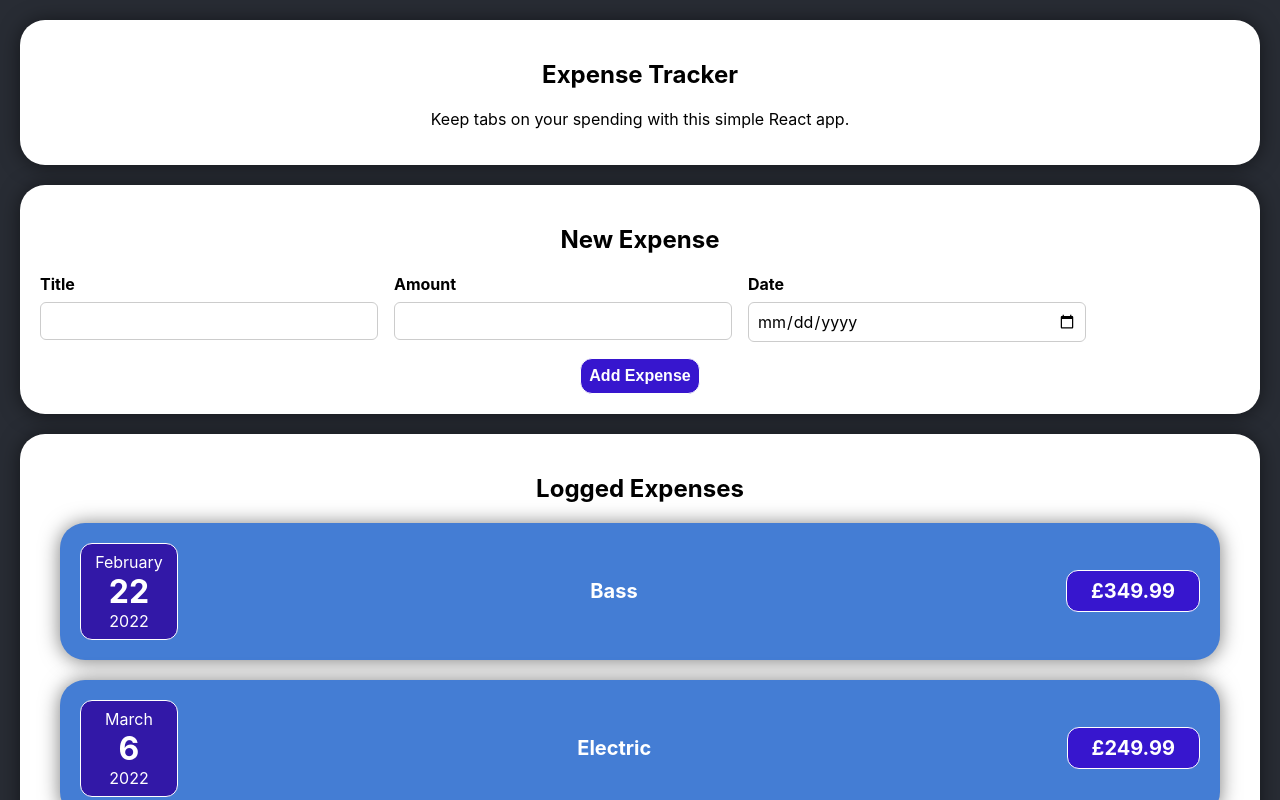
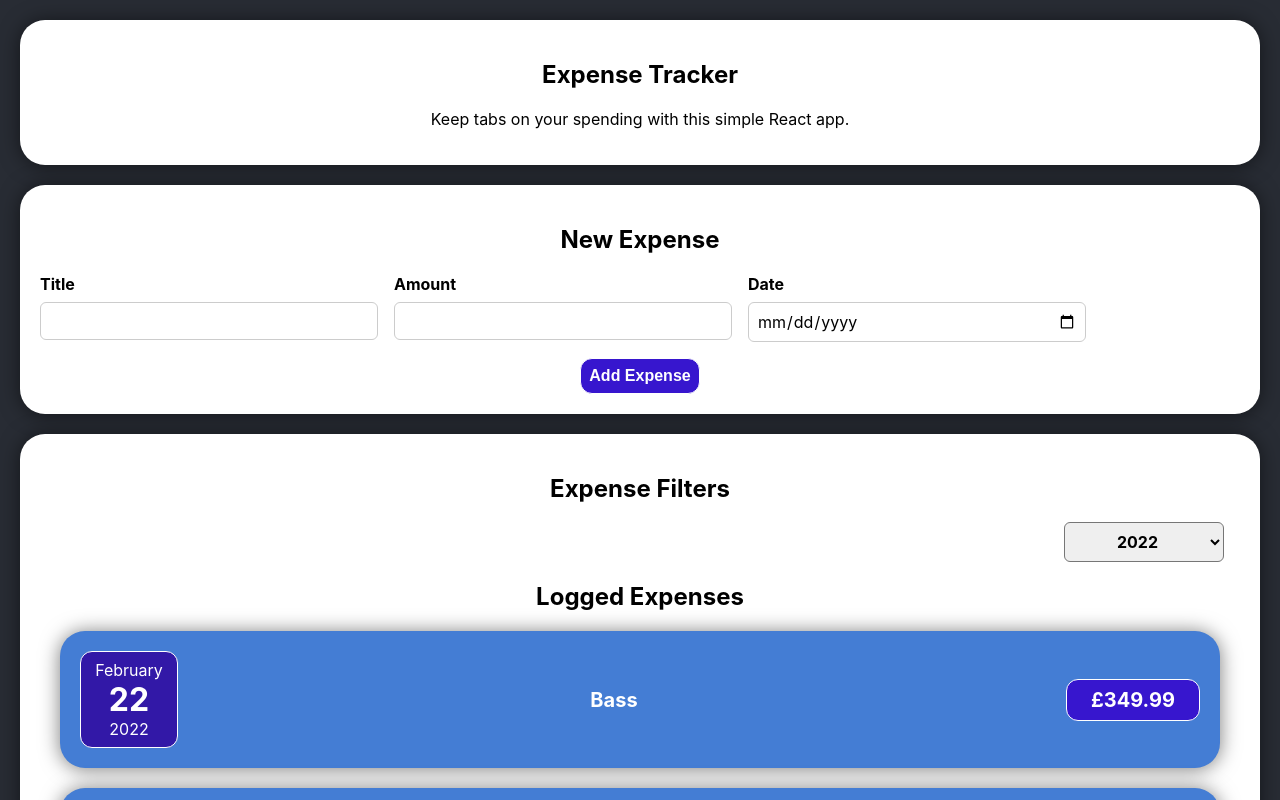
Before and after one commit to nlovell/react-expenses-tracker, a React (Create React App) app: page / in a window 1280 px wide. Shown: the top 800 px of the page. Built offline with nearby package versions, Linux system fonts and the light colour scheme.

Commit message:
Assignment 2: Dropdown and State Lifting

```diff
--- a/src/App.tsx
+++ b/src/App.tsx
@@ -25,6 +25,7 @@ const App = () => {
       </Card>
 
       <NewExpense onAddExpenseHandler={addExpenseHandler} />
+
       <Expenses items={expenses} />
     </div>
   );
--- /dev/null
+++ b/src/components/ExpenseFilter/ExpensesFilter.css
@@ -0,0 +1,24 @@
+.expenses-filter {
+  color: white;
+  padding: 0 1rem;
+}
+
+.expenses-filter__control {
+  display: flex;
+  width: 100%;
+  align-items: center;
+  justify-content: space-between;
+  margin: 1rem 0;
+}
+
+.expenses-filter label {
+  font-weight: bold;
+  margin-bottom: 0.5rem;
+}
+
+.expenses-filter select {
+  font: inherit;
+  padding: 0.5rem 3rem;
+  font-weight: bold;
+  border-radius: 6px;
+}
--- /dev/null
+++ b/src/components/ExpenseFilter/ExpensesFilter.tsx
@@ -0,0 +1,41 @@
+import { ChangeEvent, useState } from 'react';
+import './ExpensesFilter.css';
+
+export interface IExpenseFilter {
+    date?: string
+}
+
+export interface IExpenseFilterHandler {
+  filterHandler: (expenseFilter: IExpenseFilter) => void
+}
+const ExpenseFilter = ({filterHandler} : IExpenseFilterHandler) => {
+
+    const [expenseFilter, setExpenseFilter] = useState<IExpenseFilter>({
+        date: "2022",
+    });
+
+   const onFilterByDateHandler =
+    (key: keyof IExpenseFilter) => (event: ChangeEvent<HTMLSelectElement>) => {
+      setExpenseFilter((prevState) => {
+        return { ...prevState, [key]: event.target.value };
+      });
+
+      filterHandler(expenseFilter);
+    };
+
+  return (
+    <div className='expenses-filter'>
+      <div className='expenses-filter__control'>
+        <label>Filter by year</label>
+        <select value={expenseFilter.date} onChange={onFilterByDateHandler("date")}>
+          <option value='2022'>2022</option>
+          <option value='2021'>2021</option>
+          <option value='2020'>2020</option>
+          <option value='2019'>2019</option>
+        </select>
+      </div>
+    </div>
+  );
+};
+
+export default ExpenseFilter;
--- a/src/components/Expenses/Expenses.tsx
+++ b/src/components/Expenses/Expenses.tsx
@@ -1,4 +1,5 @@
 import { VFC } from "react";
+import ExpenseFilter, { IExpenseFilter } from "../ExpenseFilter/ExpensesFilter";
 import Card from "../UI/Card/Card";
 import ExpenseItem, { IExpenseItem } from "./ExpenseItem";
 
@@ -13,8 +14,19 @@ interface IExpenseItems {
  * @returns a collection of Expense Items JSX
  */
 const Expenses: VFC<IExpenseItems> = ({ items }) => {
+
+  let expensesFilter: IExpenseFilter;
+  const submitExpensesFilterHandler = (submittedFilter : IExpenseFilter) => {
+    expensesFilter = {
+      ...expensesFilter,
+      ...submittedFilter
+    };
+    console.log(submittedFilter.date + " from Expenses.tsx");
+  };
   return (
     <Card>
+      <h2>Expense Filters</h2>
+      <ExpenseFilter filterHandler={submitExpensesFilterHandler}/>
       <div>
         <h2>Logged Expenses</h2>
 
--- a/src/components/NewExpense/ExpenseForm.tsx
+++ b/src/components/NewExpense/ExpenseForm.tsx
@@ -40,8 +40,8 @@ const ExpenseForm = ({ saveHandler }: INewExpense) => {
 
     const expenseData: IExpenseItem = {
       title: userInput.title,
+      cost: ~~userInput.cost,
       date: new Date(userInput.date),
-      cost: ~~userInput.cost,
     };
 
     saveHandler(expenseData);
```
